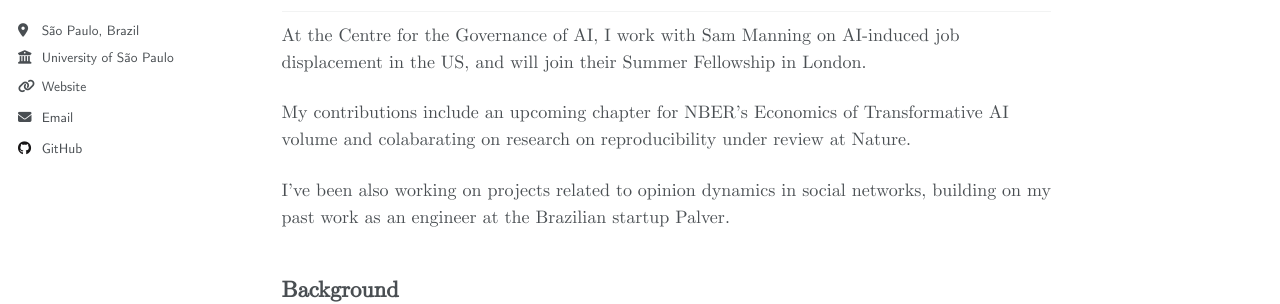
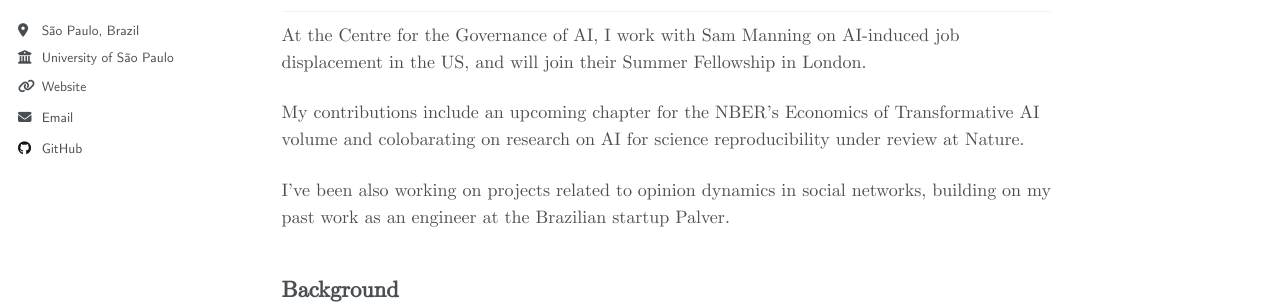
Before and after one commit to t6aguirre/t6aguirre.github.io, a Jekyll site: the page built from _pages/about.md, in a window 1280 px wide and 1313 px high. Shown: the part 372-676 px from the top of the window. Built offline with Jekyll 4.4.1, drawn with Linux system fonts in a browser that asks for light colours.

Commit message:
Update about.md

```diff
--- a/_pages/about.md
+++ b/_pages/about.md
@@ -13,7 +13,7 @@ I aim to contribute to our understanding of how AI technologies reshape economic
 ## Current Work
 At the Centre for the Governance of AI, I work with Sam Manning on AI-induced job displacement in the US, and will join their Summer Fellowship in London.
 
-My contributions include an upcoming chapter for NBER's Economics of Transformative AI volume and colabarating on research on reproducibility under review at Nature.
+My contributions include an upcoming chapter for the NBER's Economics of Transformative AI volume and colobarating on research on AI for science reproducibility under review at Nature.
 
 I've been also working on projects related to opinion dynamics in social networks, building on my past work as an engineer at the Brazilian startup Palver.
 
```
